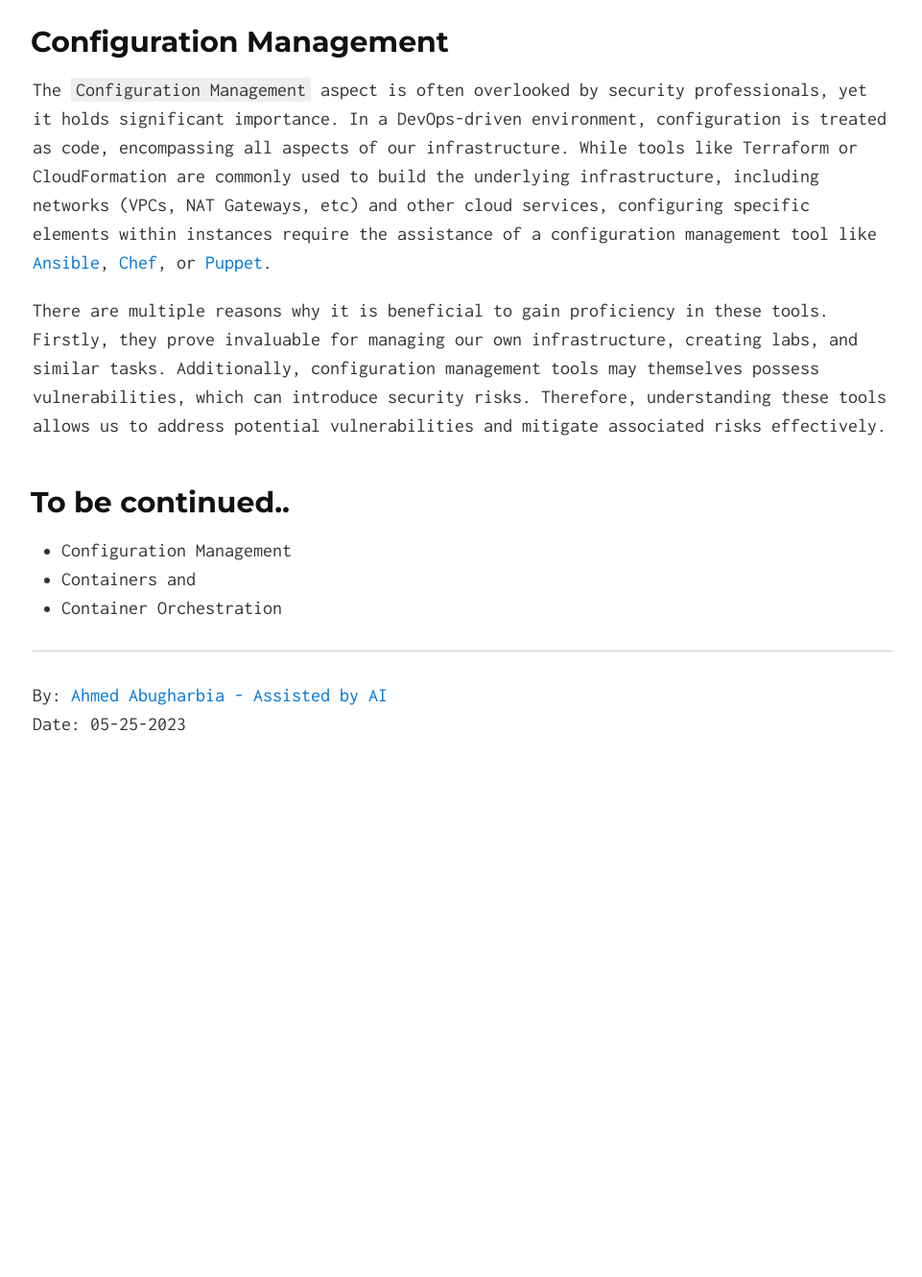
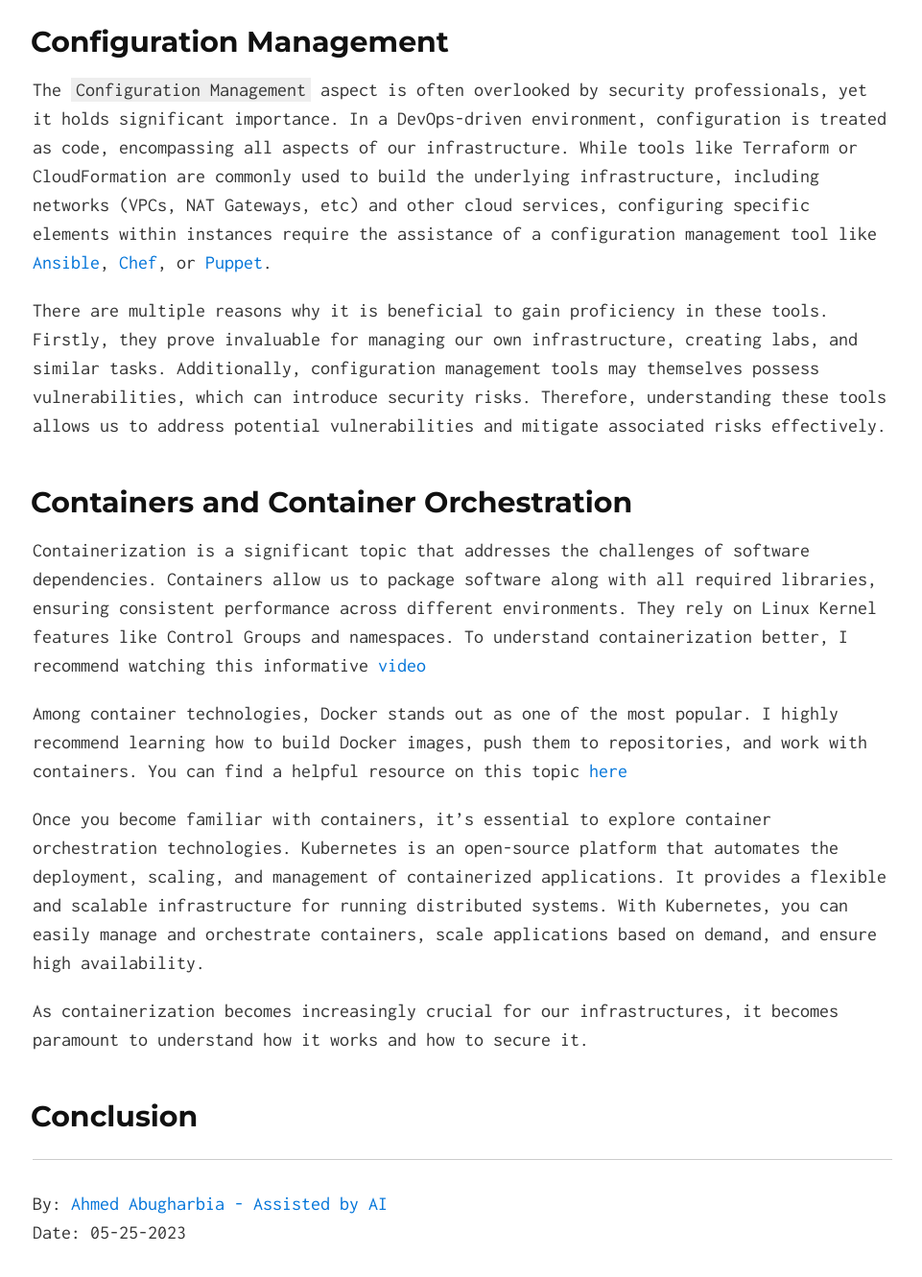
Before and after one commit to Ahmed-AG/cyberdojo-page, a Jekyll site: the page built from read/building-a-strong-cloud-security-foundation.md, in a window 1280 px wide and 1400 px high, scrolled down 4542 px. Shown: the top 1331 px of the window at 96% size, without its empty margins (158-1119 px from the left). Built offline with Jekyll 4.4.1, drawn with Linux system fonts in a browser that asks for light colours; before the commit the page ends 5412 px from its top, so only the background shows below that.

Commit message:
update moving to cloud

```diff
--- a/read/building-a-strong-cloud-security-foundation.md
+++ b/read/building-a-strong-cloud-security-foundation.md
@@ -73,7 +73,17 @@
 
 There are multiple reasons why it is beneficial to gain proficiency in these tools. Firstly, they prove invaluable for managing our own infrastructure, creating labs, and similar tasks. Additionally, configuration management tools may themselves possess vulnerabilities, which can introduce security risks. Therefore, understanding these tools allows us to address potential vulnerabilities and mitigate associated risks effectively.
 
-## To be continued..
-- Configuration Management
-- Containers and
-- Container Orchestration
+## Containers and Container Orchestration
+
+
+
+Containerization is a significant topic that addresses the challenges of software dependencies. Containers allow us to package software along with all required libraries, ensuring consistent performance across different environments. They rely on Linux Kernel features like Control Groups and namespaces. To understand containerization better, I recommend watching this informative [video](https://www.youtube.com/watch?v=x1npPrzyKfs&t=1486s
+){:target="_blank"}
+
+Among container technologies, Docker stands out as one of the most popular. I highly recommend learning how to build Docker images, push them to repositories, and work with containers. You can find a helpful resource on this topic [here](https://www.youtube.com/watch?v=pTFZFxd4hOI){:target="_blank"}
+
+Once you become familiar with containers, it's essential to explore container orchestration technologies. Kubernetes is an open-source platform that automates the deployment, scaling, and management of containerized applications. It provides a flexible and scalable infrastructure for running distributed systems. With Kubernetes, you can easily manage and orchestrate containers, scale applications based on demand, and ensure high availability.
+
+As containerization becomes increasingly crucial for our infrastructures, it becomes paramount to understand how it works and how to secure it.
+
+## Conclusion
```
